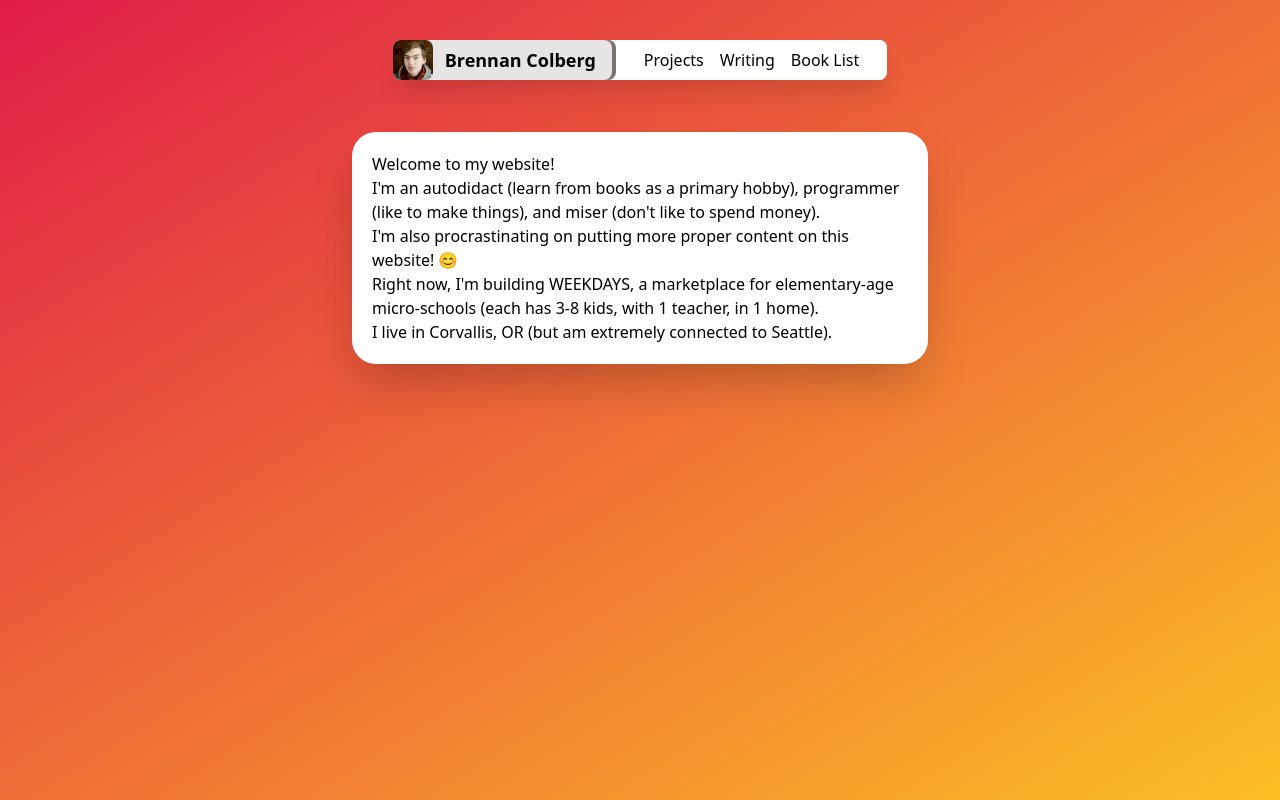
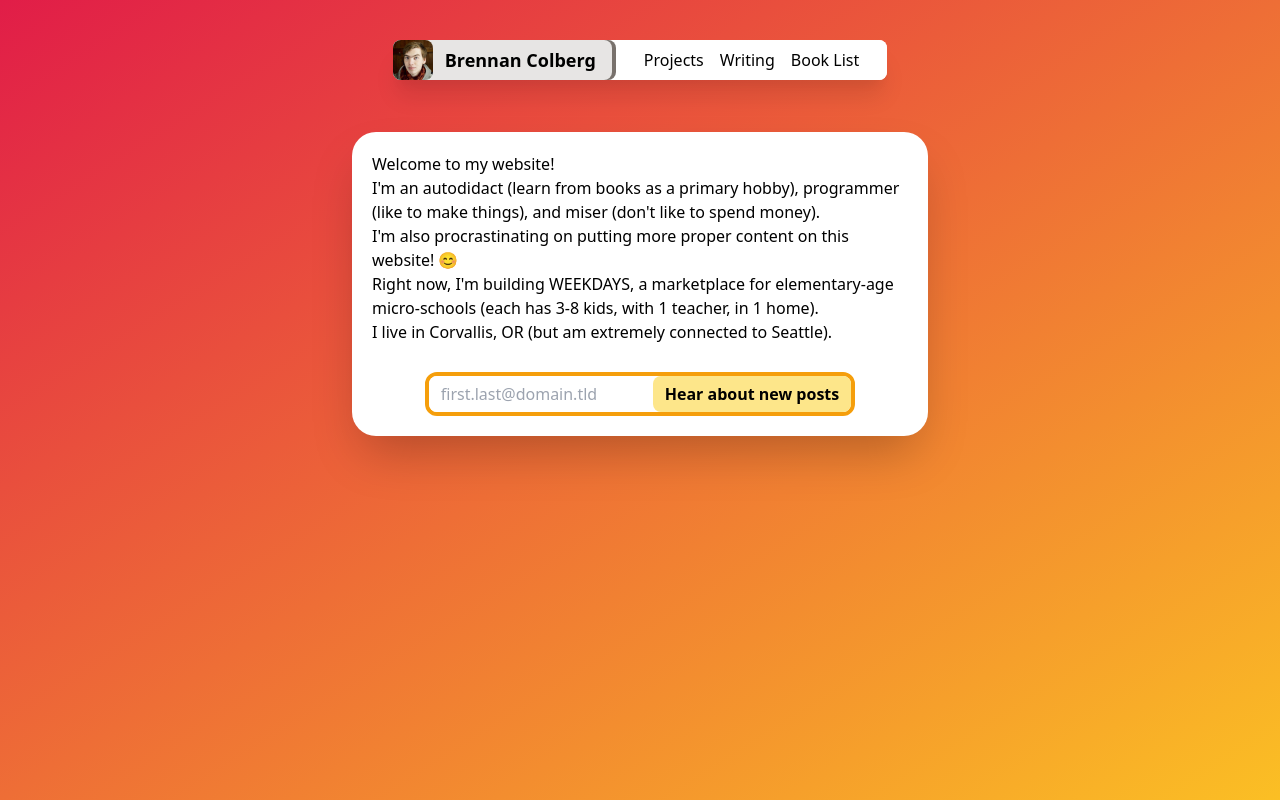
Before and after one commit to BrennanColberg/website, a Next.js app: page / in a window 1280 px wide. Built offline with nearby package versions, Linux system fonts and the light colour scheme; what @tailwindcss/typography would draw is missing.

Commit message:
add subscribe form

```diff
--- /dev/null
+++ b/components/SubscribeForm.js
@@ -0,0 +1,41 @@
+import { useState } from 'react'
+import { firestoreClient } from '../data/firebase'
+
+const SubscribeForm = ({ className = '' }) => {
+  const [email, setEmail] = useState('')
+
+  async function triggerSubmit(event) {
+    event.preventDefault()
+
+    await firestoreClient.collection('emails').doc().set({
+      email,
+      timeCreated: new Date().toISOString(),
+    })
+
+    alert("Thanks! You're the best.")
+    setEmail('')
+  }
+
+  return (
+    <div className={`flex justify-center ${className}`}>
+      <form
+        className="bg-white flex flex-col sm:flex-row border-solid rounded-xl border-4 border-secondary-500"
+        onSubmit={triggerSubmit}
+      >
+        <input
+          className="px-3 py-1.5 outline-none h-full rounded-lg w-56"
+          placeholder="first.last@domain.tld"
+          type="email"
+          aria-label="email"
+          value={email}
+          onChange={(e) => setEmail(e.target.value)}
+        />
+        <button className="bg-secondary-200 h-full py-1.5 px-3 font-semibold hover:bg-secondary-300  rounded-lg transition-colors duration-150">
+          Hear about new posts
+        </button>
+      </form>
+    </div>
+  )
+}
+
+export default SubscribeForm
--- a/data/schema.json
+++ b/data/schema.json
@@ -39,5 +39,11 @@
       "text": "string (markdown)",
       "date": "yyyy/mm/dd"
     }
+  ],
+  "emails": [
+    {
+      "email": "string",
+      "timeCreated": "ISO 8601"
+    }
   ]
 }
--- a/pages/index.js
+++ b/pages/index.js
@@ -1,8 +1,10 @@
 import Markdown from '../components/Markdown'
+import SubscribeForm from '../components/SubscribeForm'
 
 const SplashPage = () => (
-  <Markdown
-    text={`
+  <>
+    <Markdown
+      text={`
 
 # Welcome to my website!
 
@@ -15,7 +17,9 @@ Right now, I'm building [WEEKDAYS](https://joinweekdays.com), a marketplace for
 I live in Corvallis, OR (but am extremely connected to Seattle).
 
 `}
-  />
+    />
+    <SubscribeForm className="mt-7" />
+  </>
 )
 
 export default SplashPage
--- a/pages/writing.js
+++ b/pages/writing.js
@@ -1,6 +1,7 @@
 import Card from '../components/Card'
 import Head from 'next/head'
 import { multipleStaticProps } from '../helpers/static-rendering'
+import SubscribeForm from '../components/SubscribeForm'
 
 export const getStaticProps = multipleStaticProps({
   type: 'post',
@@ -12,6 +13,9 @@ const WritingPage = ({ posts }) => (
     <Head>
       <title>Writing | Brennan Colberg</title>
     </Head>
+
+    <SubscribeForm />
+
     {posts?.map((post, i) => (
       <Card
         key={i}
--- a/pages/writing/[postId]/index.js
+++ b/pages/writing/[postId]/index.js
@@ -1,5 +1,6 @@
 import ReactMarkdown from 'react-markdown'
 import MetaTags from '../../../components/MetaTags'
+import SubscribeForm from '../../../components/SubscribeForm'
 import Tag from '../../../components/Tag'
 import {
   singleStaticPaths,
@@ -38,6 +39,8 @@ const WritingPostPage = ({ post }) => {
       )}
 
       {post.text && <ReactMarkdown source={post.text} />}
+
+      <SubscribeForm />
     </div>
   )
 }
```
